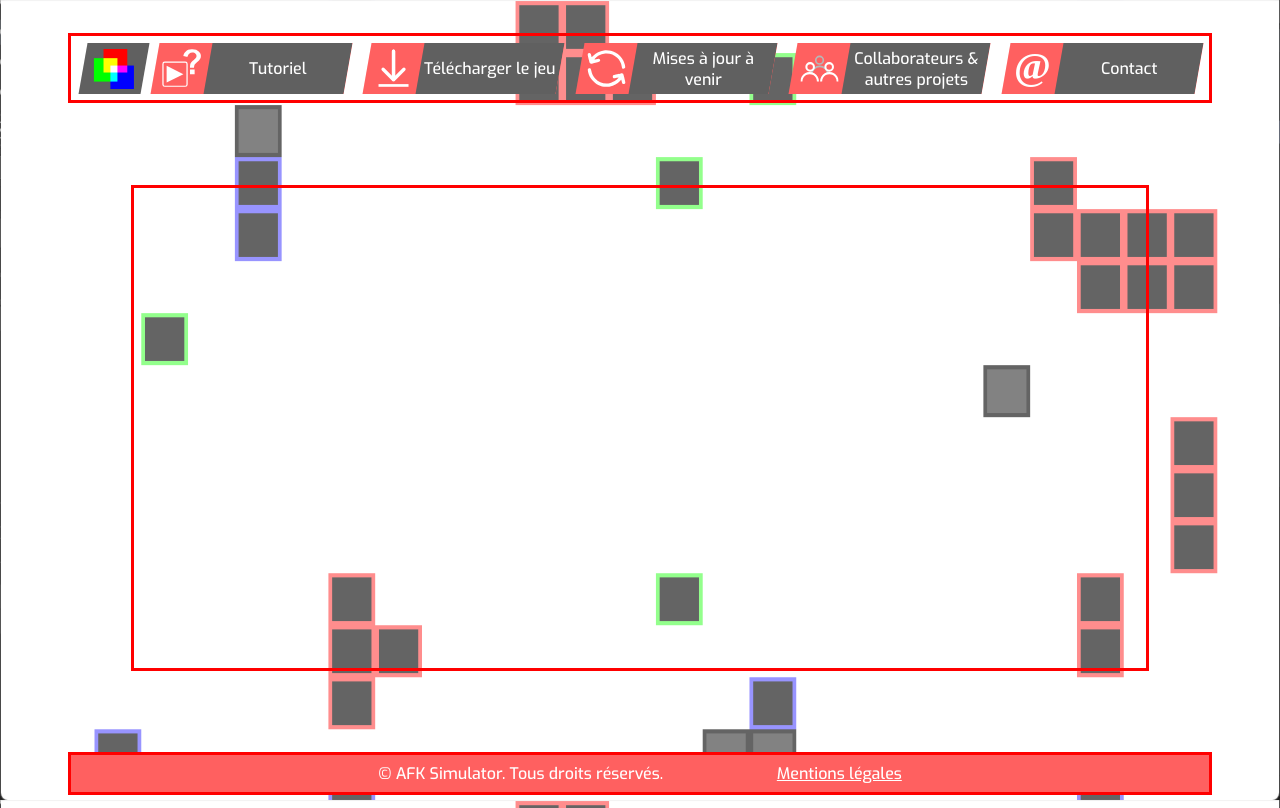
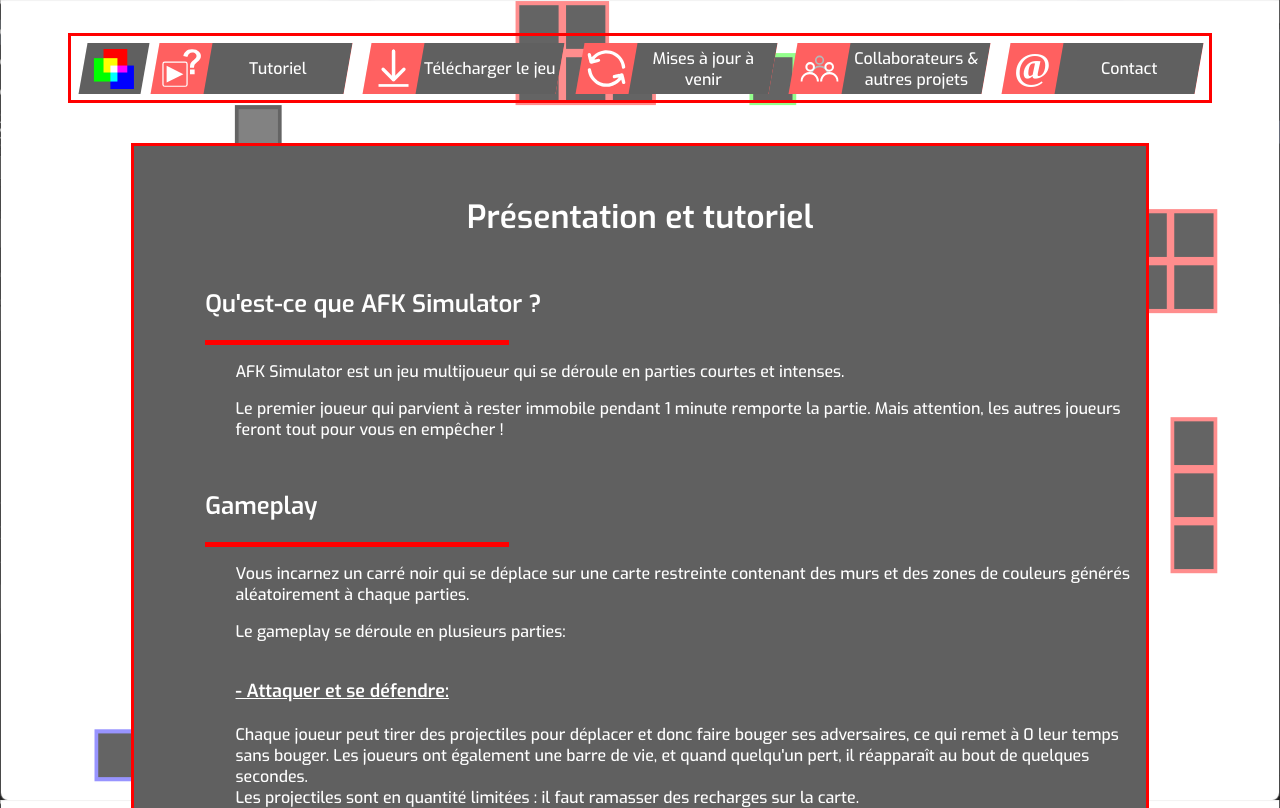
Before and after one commit to TheBlackbird64/afk-simulator-site, a React (Create React App) app: page /tutorial in a window 1280 px wide. Built offline with nearby package versions, Linux system fonts and the light colour scheme.

Commit message:
ajout page tuto

```diff
--- a/src/pages/tutorial.css
+++ b/src/pages/tutorial.css
@@ -1,6 +1,78 @@
+/*
+    Page complete, prends en compte le scroll contrairement à la page d'accueil
+*/
+
+.tutorial-div {
+    display: flex;
+    flex-direction: column;
+    align-items: center;
+
+    height: 100%;
+    width: 100%;
+
+    overflow-y: auto;
+}
 
 .tutorial-main {
-    margin-top: auto;
+    margin: 5vh auto;
     width: 80%;
-    height: 60%;
+    height: fit-content;
+
+    background-color: var(--grey);
 }
+
+/*
+    Contenu du tutoriel
+*/
+
+.tutorial-main h1 {
+    margin: 50px auto;
+    text-align: center;
+
+    font-size: xx-large;
+    font-weight: 600;
+}
+
+/* Titre des sections */
+.tutorial-main h2 {
+    margin-top: 50px;
+
+    font-size: x-large;
+    font-weight: 600;
+
+}
+
+.tutorial-line {
+    border: none;
+    width: 30%;
+    margin-top: 10px;
+    margin-bottom: 0px;
+}
+
+.tutorial-main .tutorial-line, .tutorial-main h2 {
+    margin-left: 7%;
+}
+
+.tutorial-main span {
+    font-size: large;
+    font-weight: 600;
+    text-decoration: underline;
+}
+
+.line-red {
+    border-top: 5px solid #FF0000;
+}
+
+.line-green {
+    border-top: 5px solid #00FF00;
+}
+
+.line-blue {
+    border-top: 5px solid #0000FF;
+}
+
+/* Paragraphe des sections */
+
+.tutorial-main p {
+    margin-left: 10%;
+}
--- a/src/pages/tutorial.js
+++ b/src/pages/tutorial.js
@@ -4,18 +4,57 @@
 import Footer from "../components/footer.js";
 
 
+function TitreSection ({col, txt}) {
+
+	return (
+		<>
+			<h2 className={`tutorial-h2`}>{txt}</h2>
+			<hr className={`tutorial-line line-${col}`}></hr>
+		</>
+	);
+}
+
 function Tutorial({col}) {
 
     return (
-        <>
+        <div className="tutorial-div">
 			<Navbar col={col}/>
 
-			<main className={`tutorial-main flexbox-center-col border-${col}`}>
+			<main className={`tutorial-main border-${col}`}>
+				<h1>Présentation et tutoriel</h1>
+
+				<TitreSection col={col} txt="Qu'est-ce que AFK Simulator ?"/>
+				<p>AFK Simulator est un jeu multijoueur qui se déroule en parties courtes et intenses. </p>
+				<p>Le premier joueur qui parvient à rester immobile pendant 1 minute remporte la partie. Mais attention, les autres joueurs feront tout pour vous en empêcher !</p>
+
+
+				<TitreSection col={col} txt="Gameplay"/>
+				<p>Vous incarnez un carré noir qui se déplace sur une carte restreinte contenant des murs et des zones de couleurs générés aléatoirement à chaque parties.</p>
+
+				{/* Insérer 1 gifs : 1/ déplacement  */}
+
+				<p>Le gameplay se déroule en plusieurs parties: <br/><br/></p>
+				<p><span>- Attaquer et se défendre:   </span><br/><br/>  Chaque joueur peut tirer des projectiles pour déplacer et donc faire bouger ses adversaires, ce qui remet à 0 leur temps sans bouger.
+					Les joueurs ont également une barre de vie, et quand quelqu'un pert, il réapparaît au bout de quelques secondes.<br/>Les projectiles sont en quantité limitées :
+					il faut ramasser des recharges sur la carte.</p>
+
+				{/* Insérer 2 gifs : 1/ Attaque deplacement de l'adversaire 2/ Ramasser des projectiles (ou juste l'icone des projectiles)*/}
+
+				<p><span>- Se camoufler pour survivre: </span><br/><br/>
+				Des items de couleur apparaissent aléatoirement sur la carte. En les ramassant, votre carré change de couleur en ajoutant du rouge, du vert ou du bleu à votre apparence. <br/>
+				En modifiant votre couleur, vous pouvez vous fondre dans les zones colorées du terrain. Trouvez la bonne combinaison pour devenir invisible !
+				</p>
+
+				{/* Insérer 1 gif : item de couleur + se cacher dans une couleur */}
+
+				<p><span>- Vous êtes prets !</span><br/><br/>
+
+				</p>
 
 			</main>
 
 			<Footer col={col} />
-		</>
+		</div>
     );
 }
 
```
